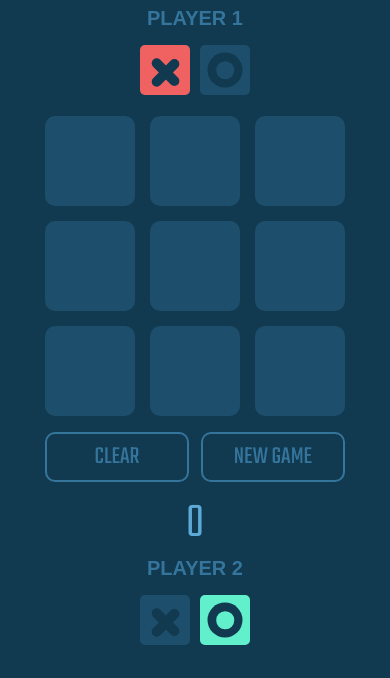
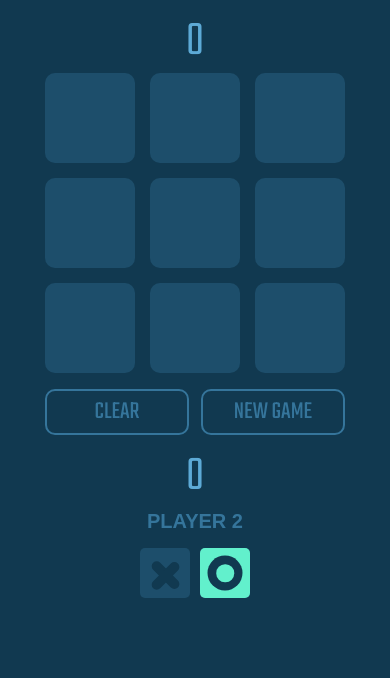
Before and after one commit to iamigrek/game-tic-tac-toe, a plain HTML site: page index.html in a window 390 px wide. Shown: the part 166-844 px from the top of the page. Drawn offline with Linux system fonts and the light colour scheme.

Commit message:
поправил адаптив

```diff
--- a/scss/style.scss
+++ b/scss/style.scss
@@ -5,6 +5,12 @@ body {
 
 .container {
   padding: 0 30px;
+  max-width: 1000px;
+  margin: 0 auto;
+  @media (max-width: 700px) {
+    display: flex;
+    justify-content: center;
+  }
 }
 
 .game {
@@ -22,6 +28,9 @@ body {
     font-size: 50px;
     text-transform: uppercase;
     cursor: default;
+    @media (max-width: 700px) {
+      display: none;
+    }
   }
   &__inner {
     display: flex;
@@ -81,6 +90,9 @@ body {
     &:hover {
       background-color: #35759b;
       color: #113950;
+    }
+    @media (max-width: 400px) {
+      padding: 3px;
     }
   }
 
@@ -149,6 +161,12 @@ body {
   display: flex;
   flex-direction: column;
   align-items: center;
+  &:first-child {
+    @media (max-width: 700px) {
+      transform: rotate(180deg);
+    }
+  }
+
   &__status {
     color: #5daad6;
     cursor: default;
```
Also changed, not shown: scss/style.css, 1 other file.
